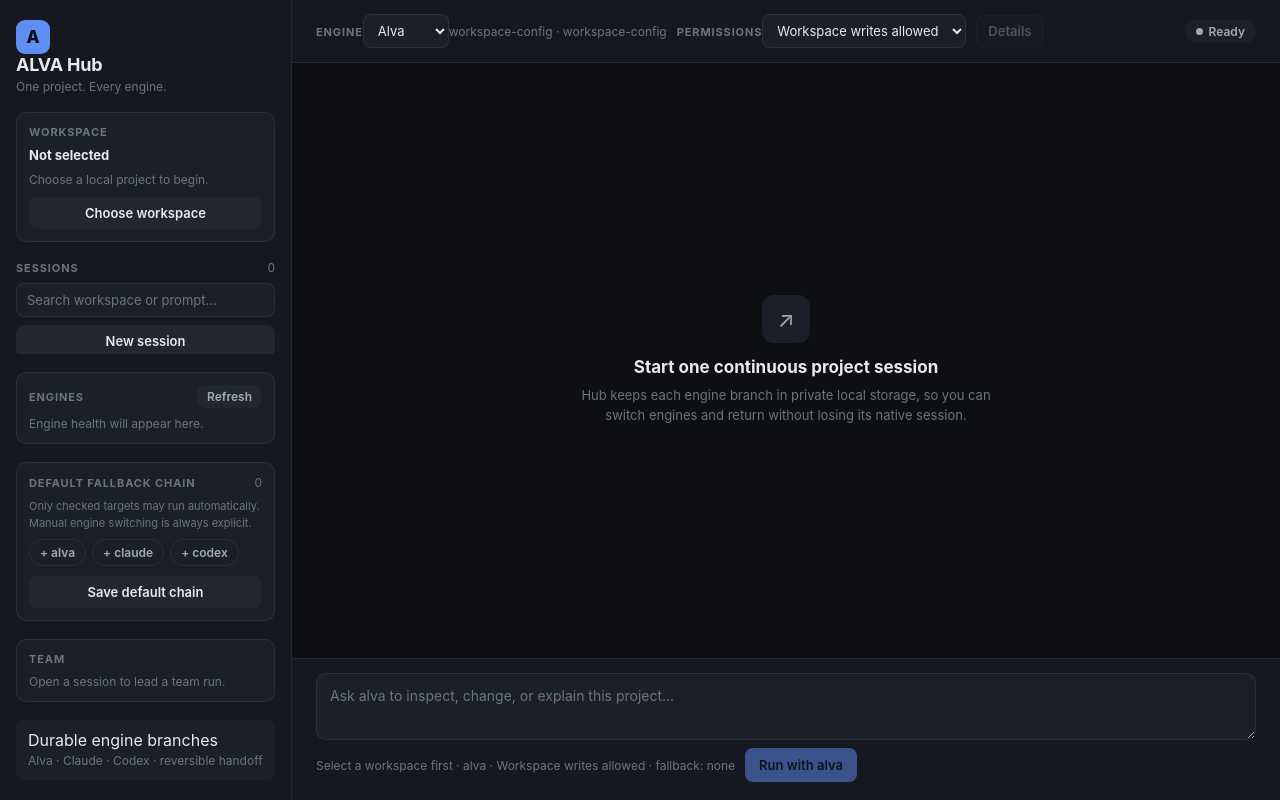
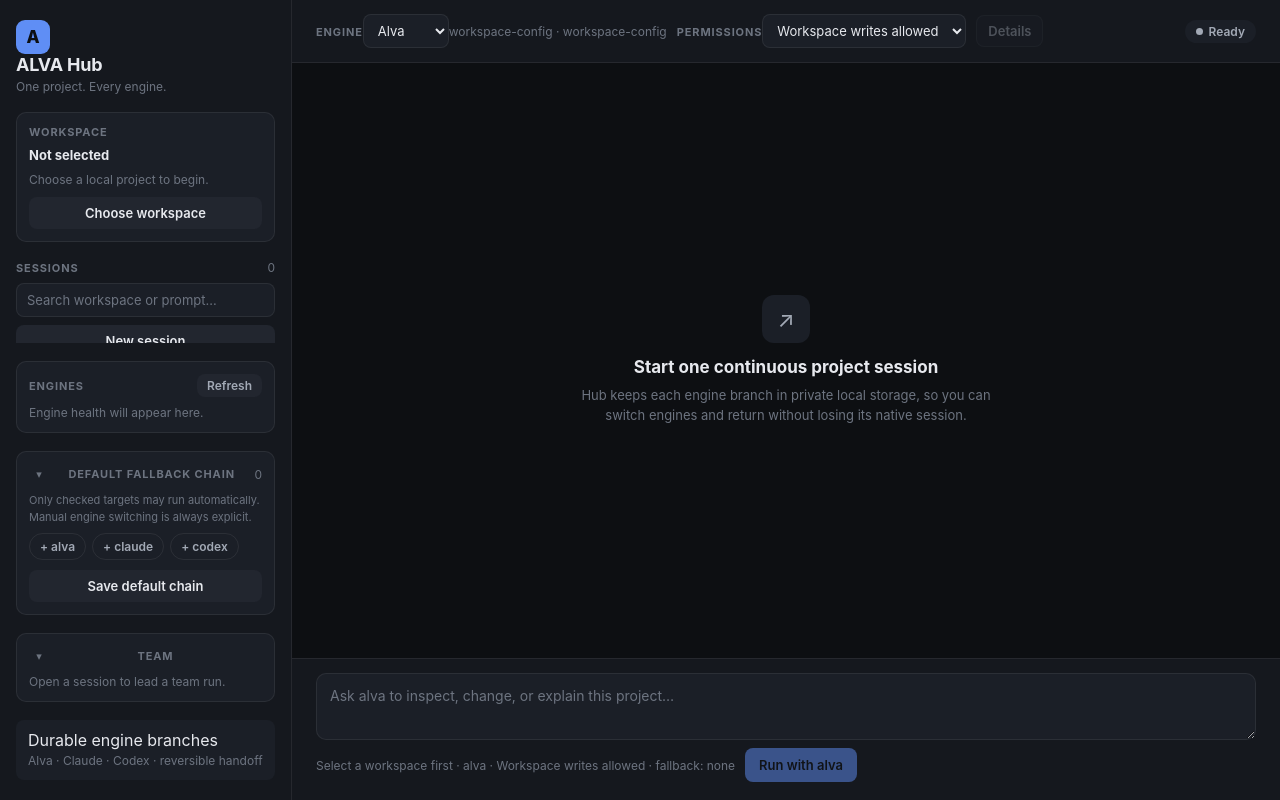
Before and after one commit to QuincySx/Alva, a React (Vite) app in the folder crates/alva-hub-desktop/web/: page / in a window 1280 px wide. Built offline with nearby package versions, Linux system fonts and the light colour scheme.

Commit message:
feat: collapsible sidebar sections for fallback chain and team
The 292px rail stacked five panels; the fallback chain and team surfaces
now collapse behind chevron headers (default expanded, state local),
reclaiming space for the session list. 25 web tests, tsc clean.

```diff
--- a/crates/alva-hub-desktop/web/src/App.tsx
+++ b/crates/alva-hub-desktop/web/src/App.tsx
@@ -232,6 +232,10 @@
   // Drawer handoff expansion (by handoff_id) for the full cross-engine
   // envelope: memory, skills, MCP pointers and filtered transcript.
   const [openDrawerHandoffs, setOpenDrawerHandoffs] = useState<
+    Record<string, boolean>
+  >({});
+  // Sidebar sections the user can collapse to reclaim space for sessions.
+  const [collapsedSections, setCollapsedSections] = useState<
     Record<string, boolean>
   >({});
   const [sessions, setSessions] = useState<HubSessionSummary[]>([]);
@@ -1093,11 +1097,26 @@
 
         <section className="fallback-panel">
           <div className="session-heading">
+            <button
+              aria-label="Toggle fallback chain"
+              className="section-collapse"
+              onClick={() =>
+                setCollapsedSections((current) => ({
+                  ...current,
+                  fallback: !current.fallback,
+                }))
+              }
+              type="button"
+            >
+              {collapsedSections.fallback ? "▸" : "▾"}
+            </button>
             <span className="eyebrow">
               {activeSessionId ? "Session fallback chain" : "Default fallback chain"}
             </span>
             <small>{fallbackPolicy.targets.length}</small>
           </div>
+          {collapsedSections.fallback ? null : (
+          <>
           <p className="policy-note">
             Only checked targets may run automatically. Manual engine switching is always explicit.
           </p>
@@ -1192,13 +1211,30 @@
           >
             {policySaving ? "Saving…" : activeSessionId ? "Save session chain" : "Save default chain"}
           </button>
+          </>
+          )}
         </section>
 
         <section className="team-panel">
           <div className="session-heading">
+            <button
+              aria-label="Toggle team panel"
+              className="section-collapse"
+              onClick={() =>
+                setCollapsedSections((current) => ({
+                  ...current,
+                  team: !current.team,
+                }))
+              }
+              type="button"
+            >
+              {collapsedSections.team ? "▸" : "▾"}
+            </button>
             <span className="eyebrow">Team</span>
             <small>{teamRun ? `${teamRun.tasks.length} tasks` : ""}</small>
           </div>
+          {collapsedSections.team ? null : (
+          <>
           {!activeSessionId ? (
             <small className="session-empty">
               Open a session to lead a team run.
@@ -1538,6 +1574,8 @@
               </div>
             </>
           )}
+          </>
+          )}
         </section>
 
         <div className="ticket-note">
--- a/crates/alva-hub-desktop/web/src/index.css
+++ b/crates/alva-hub-desktop/web/src/index.css
@@ -1128,3 +1128,25 @@
   border-radius: var(--radius-sm);
   background: var(--surface-2);
 }
+
+/* ── Collapsible sidebar sections ───────────────────────── */
+
+.section-collapse {
+  display: inline-flex;
+  align-items: center;
+  justify-content: center;
+  width: 20px;
+  height: 20px;
+  padding: 0;
+  border: 0;
+  border-radius: 5px;
+  color: var(--text-3);
+  background: transparent;
+  font-size: 11px;
+  line-height: 1;
+}
+
+.section-collapse:hover {
+  color: var(--text-1);
+  background: var(--surface-3);
+}
```
Also changed, not shown: 1 other file (tests, documents, lock files or other folders).
